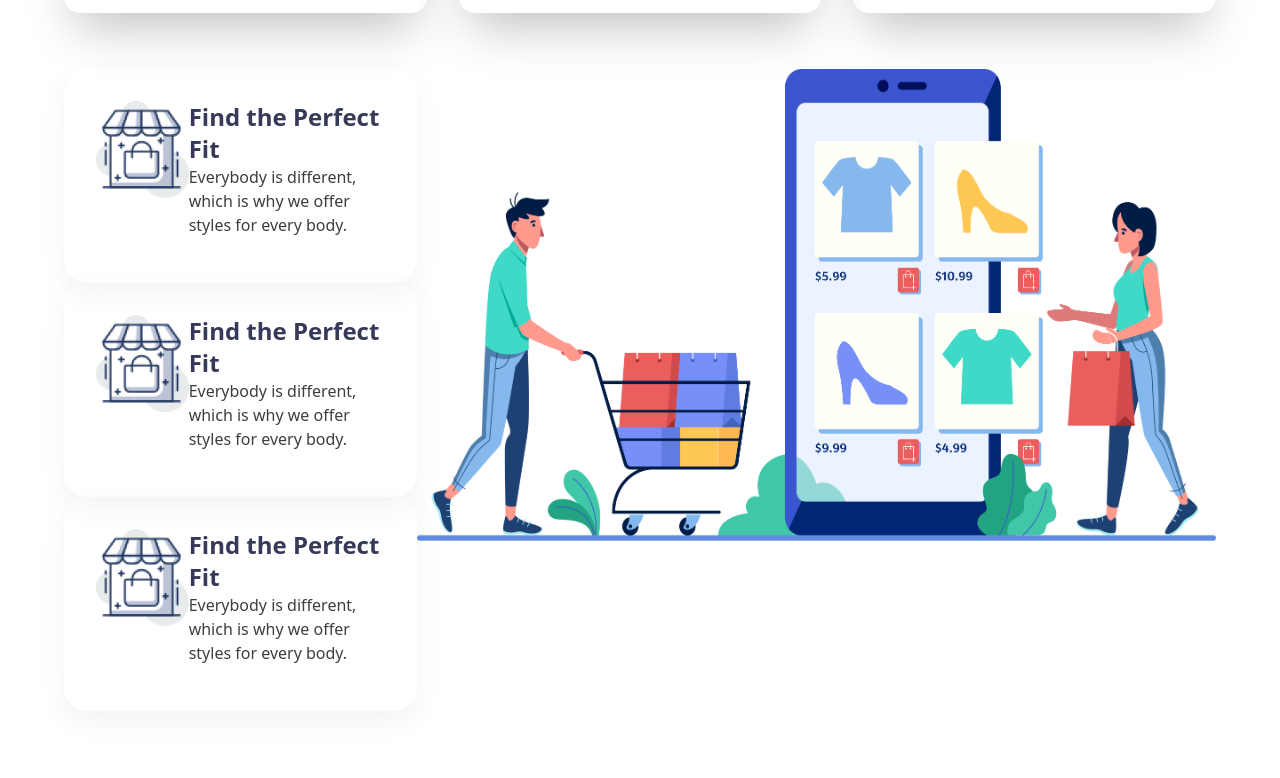
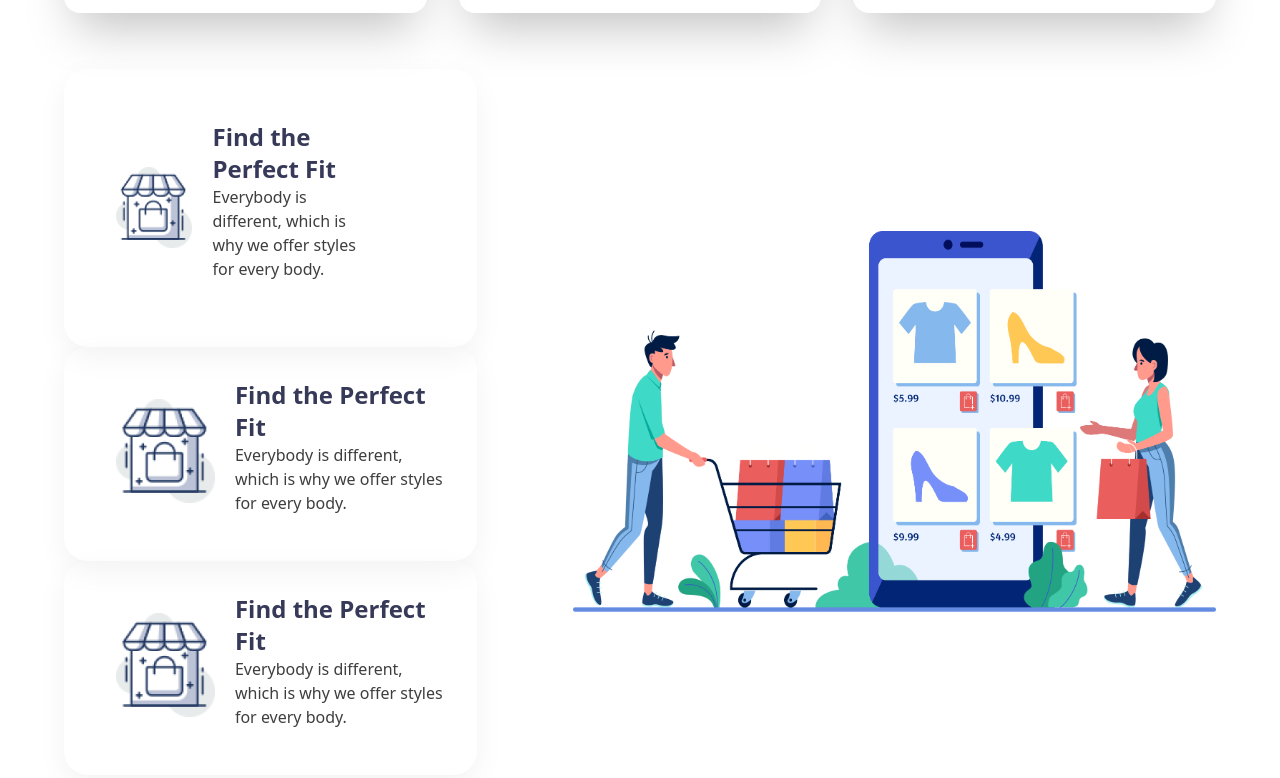
Before and after one commit to tahrimsakib/penguin-web-tailwind, a plain HTML site: page index.html in a window 1280 px wide. Shown: the part 2052-2830 px from the top of the page. Drawn offline with nearby package versions, Linux system fonts and the light colour scheme.

```diff
--- a/index.html
+++ b/index.html
@@ -226,16 +226,15 @@
       </section>
 
       <!-- last part -->
-      <section class="flex mb-14">
-        <div class="grid grid-cols-1">
+      <section class="flex justify-between items-center mb-14 gap-24">
+        <div class="grid grid-cols-1 w-full">
           <!-- card 1 -->
           <div
-            class="flex rounded-3xl p-8 shadow-[0px_10px_30px_0px_rgba(0,0,0,0.05)]"
+            class="flex w-full justify-center items-center rounded-3xl p-8 shadow-[0px_10px_30px_0px_rgba(0,0,0,0.05)]"
           >
-            <div>
-              <figure><img src="icons/house.png" alt="" /></figure>
-            </div>
-            <div>
+            <figure class="p-5"><img src="icons/house.png" alt="" /></figure>
+
+            <div class="my-5 pr-[70px]">
               <h1 class="text-2xl font-bold text-[#363958]">
                 Find the Perfect Fit
               </h1>
@@ -249,9 +248,7 @@
           <div
             class="flex rounded-3xl p-8 shadow-[0px_10px_30px_0px_rgba(0,0,0,0.05)]"
           >
-            <div>
-              <figure><img src="icons/house.png" alt="" /></figure>
-            </div>
+            <figure class="p-5"><img src="icons/house.png" alt="" /></figure>
             <div>
               <h1 class="text-2xl font-bold text-[#363958]">
                 Find the Perfect Fit
@@ -266,9 +263,8 @@
           <div
             class="flex rounded-3xl p-8 shadow-[0px_10px_30px_0px_rgba(0,0,0,0.05)]"
           >
-            <div>
-              <figure><img src="icons/house.png" alt="" /></figure>
-            </div>
+            <figure class="p-5"><img src="icons/house.png" alt="" /></figure>
+
             <div>
               <h1 class="text-2xl font-bold text-[#363958]">
                 Find the Perfect Fit
@@ -280,7 +276,7 @@
             </div>
           </div>
         </div>
-        <figure>
+        <figure class="max-w-full">
           <img src="images/shopping.png" alt="" />
         </figure>
       </section>
```
